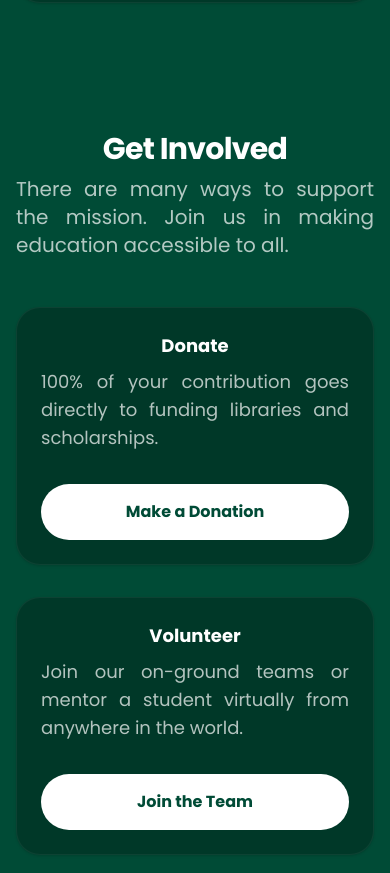
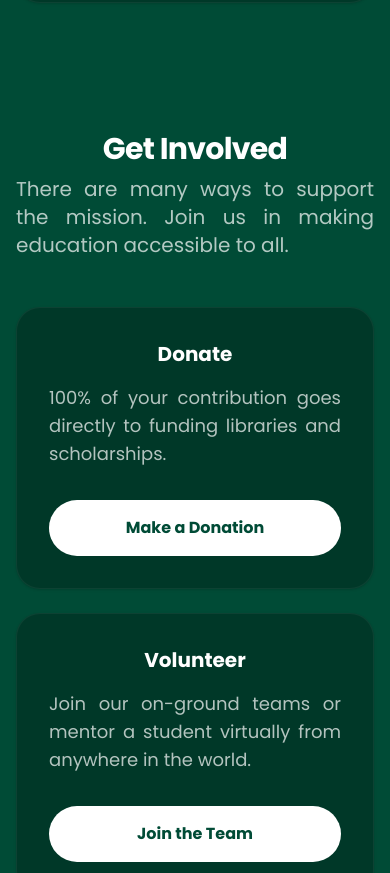
Before and after one commit to ainfoundation/ESPA, a React (Vite) app: page / in a window 390 px wide. Shown: the part 7340-8213 px from the top of the page. Built offline with nearby package versions, Linux system fonts and the light colour scheme; a web font is replaced by a local one.

Commit message:
style: adjust layout for GetInvolved section
Increase max-width and refine grid spacing to improve responsiveness and visual balance on larger screens.

```diff
--- a/src/components/GetInvolved.tsx
+++ b/src/components/GetInvolved.tsx
@@ -14,18 +14,18 @@ export default function GetInvolved() {
 
   return (
     <section id="get-involved" className="bg-[#004B36] py-16 md:py-24 transition-colors duration-300">
-      <div className="max-w-6xl mx-auto px-4 md:px-16">
+      <div className="max-w-[90rem] mx-auto px-4 lg:px-8">
         <div className="text-center mb-12 md:mb-20">
           <h2 className="font-display text-3xl md:text-5xl font-bold tracking-tight text-white mb-2 md:mb-3 transition-colors duration-300">{t('getInvolved.title')}</h2>
           <p className="text-justify font-sans text-xl font-normal text-white/70 max-w-3xl mx-auto">{t('getInvolved.subtitle')}</p>
         </div>
 
-        <div className="grid grid-cols-1 md:grid-cols-2 lg:grid-cols-4 gap-8">
+        <div className="grid grid-cols-1 md:grid-cols-2 lg:grid-cols-4 gap-6 lg:gap-8">
           {cards.map((card, i) => (
-            <div key={i} className="bg-[#003828] p-6 md:p-12 lg:p-8 rounded-3xl shadow-sm border border-white/5 flex flex-col h-full overflow-hidden transition-colors duration-300">
-              <h3 className="text-center font-display text-lg font-bold mb-2 md:mb-3 text-white transition-colors duration-300">{card.title}</h3>
-              <p className="text-justify font-sans text-white/70 mb-8 flex-grow text-lg lg:text-base font-normal transition-colors duration-300">{card.desc}</p>
-              <button onClick={(e) => { e.preventDefault(); window.dispatchEvent(new CustomEvent(card.action)); }} className="w-full bg-white text-[#004B36] py-4 hover:bg-neutral-200 rounded-full font-bold hover:bg-[#003828] :bg-neutral-200 transition-colors">
+            <div key={i} className="bg-[#003828] p-8 lg:p-6 xl:p-10 rounded-3xl shadow-sm border border-white/5 flex flex-col h-full overflow-hidden transition-colors duration-300">
+              <h3 className="text-center font-display text-xl font-bold mb-4 text-white transition-colors duration-300">{card.title}</h3>
+              <p className="text-justify font-sans text-white/70 mb-8 flex-grow text-lg lg:text-base xl:text-lg font-normal transition-colors duration-300">{card.desc}</p>
+              <button onClick={(e) => { e.preventDefault(); window.dispatchEvent(new CustomEvent(card.action)); }} className="w-full bg-white text-[#004B36] py-4 px-4 rounded-full font-bold hover:bg-neutral-200 transition-colors text-base flex items-center justify-center">
                 {card.btn}
               </button>
             </div>
```
